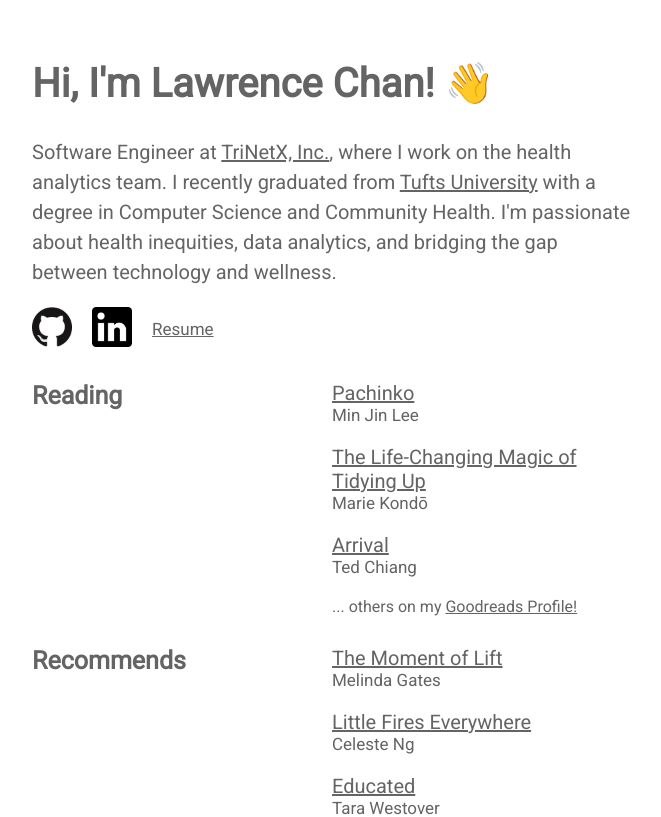
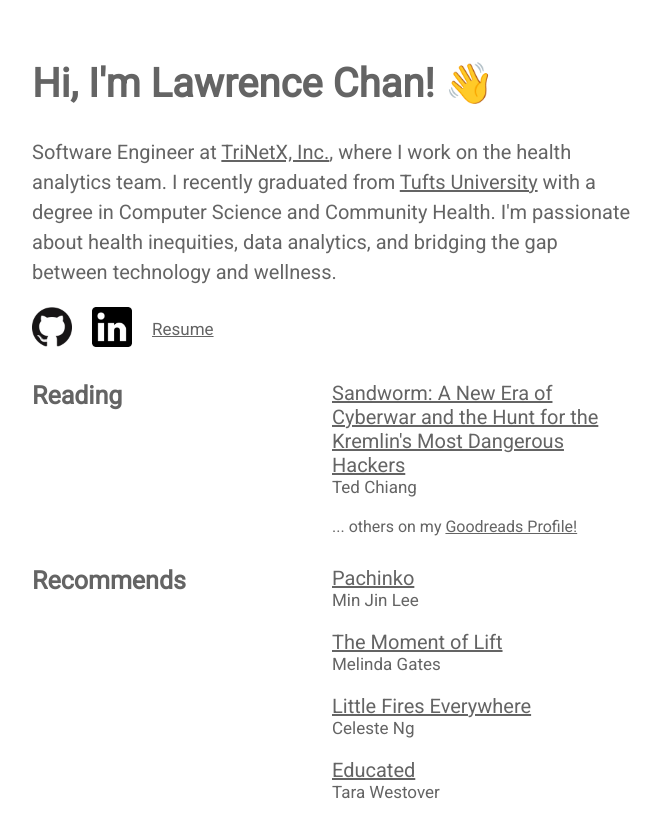
Before and after one commit to chanlawrencet/chanlawrencet.github.io, a React (Create React App) app: page / in a window 1280 px wide. Shown: the top 817 px of the page, without its empty margins (308-969 px from the left). Built offline with nearby package versions, Linux system fonts and the light colour scheme.

Commit message:
book update

```diff
--- a/src/App.js
+++ b/src/App.js
@@ -12,24 +12,19 @@ const appStyle = {
   color: '#646464',
 }
 
-const updated = '2020/09/09'
+const updated = '2020/09/23'
 
 const siteData = {
   'Reading': {
     body: [
+      // {
+      //   title: 'The Life-Changing Magic of Tidying Up',
+      //   titleLink: 'https://www.goodreads.com/book/show/22823462-the-life-changing-magic-of-tidying-up',
+      //   subtitle: 'Marie Kondō',
+      // },
       {
-        title: 'Pachinko',
-        titleLink: 'https://www.goodreads.com/book/show/53331127-pachinko',
-        subtitle: 'Min Jin Lee',
-      },
-      {
-        title: 'The Life-Changing Magic of Tidying Up',
-        titleLink: 'https://www.goodreads.com/book/show/22823462-the-life-changing-magic-of-tidying-up',
-        subtitle: 'Marie Kondō',
-      },
-      {
-        title: 'Arrival',
-        titleLink: 'https://www.goodreads.com/book/show/32200035-arrival',
+        title: 'Sandworm: A New Era of Cyberwar and the Hunt for the Kremlin\'s Most Dangerous Hackers',
+        titleLink: 'https://www.goodreads.com/book/show/41436213-sandworm',
         subtitle: 'Ted Chiang',
       }
     ],
@@ -41,6 +36,11 @@ const siteData = {
   },
   Recommends: {
     body: [
+      {
+        title: 'Pachinko',
+        titleLink: 'https://www.goodreads.com/book/show/53331127-pachinko',
+        subtitle: 'Min Jin Lee',
+      },
       {
         title:'The Moment of Lift',
         titleLink: 'https://www.goodreads.com/book/show/40776644-the-moment-of-lift',
```
